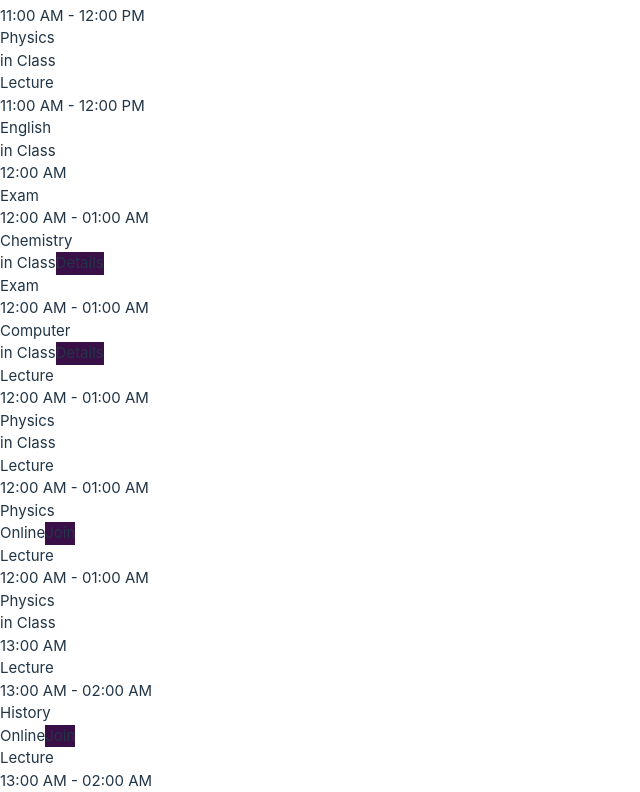
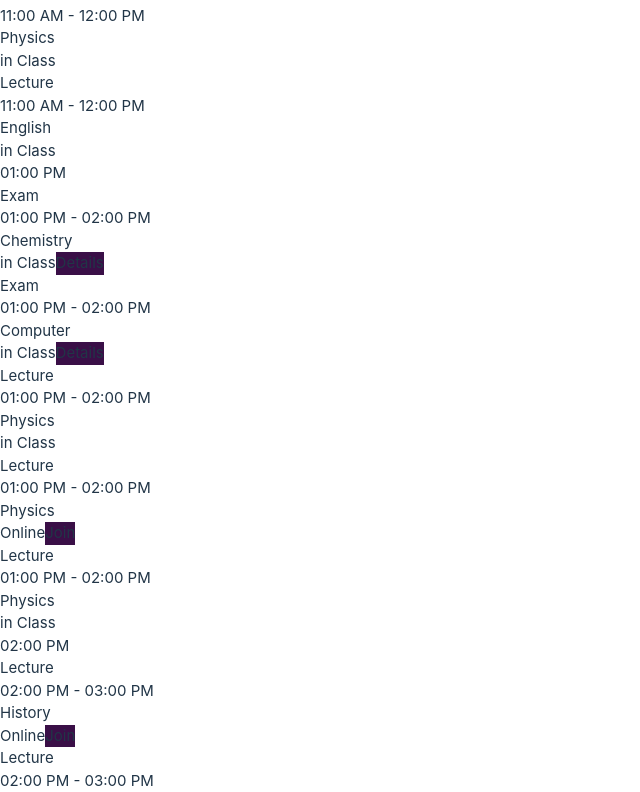
Before and after one commit to habeebFayez/school-management-system, a React (Vite) app: page /teacher/schedule in a window 1280 px wide. Shown: the part 3462-4254 px from the top of the page, without its empty margins (0-640 px from the left). Built offline with nearby package versions, Linux system fonts and the light colour scheme; sample sign-in values are in the browser's storage.

Commit message:
updated the schedule

```diff
--- a/src/pages/Teacher/Schedule .jsx
+++ b/src/pages/Teacher/Schedule .jsx
@@ -1,12 +1,11 @@
-import React from 'react';
+import React, { useState } from 'react';
 import Layout from '../../components/layouts/Layout';
-import {ChevronLeft,ChevronRight} from 'lucide-react';
 import { format, startOfWeek, addDays, isToday } from 'date-fns';
 
-// const days = ['Monday 26/05', 'Tuesday 27/05', 'Wednesday 28/05', 'Thursday 29/05', 'Friday 30/05'];
-const times = ['08:00 AM', '09:00 AM', '10:00 AM', '11:00 AM','12:00 AM','13:00 AM'];
+const times = ['08:00 AM', '09:00 AM', '10:00 AM', '11:00 AM', '01:00 PM', '02:00 PM'];
+
 const today = format(new Date(), 'MMMM yyyy');
-const weekStart = startOfWeek(new Date(), { weekStartsOn: 1 }); // 1 = Monday
+const weekStart = startOfWeek(new Date(), { weekStartsOn: 1 }); // Monday start
 const days = Array.from({ length: 5 }).map((_, i) => {
   const date = addDays(weekStart, i);
   return {
@@ -15,6 +14,7 @@ const days = Array.from({ length: 5 }).map((_, i) => {
     isToday: isToday(date)
   };
 });
+
 const scheduleData = {
   '08:00 AM': [
     { day: 0, type: 'Lecture', subject: 'Biology', mode: 'Online' },
@@ -38,20 +38,20 @@ const scheduleData = {
     { day: 4, type: 'Lecture', subject: 'Biology', mode: 'Online', join: true }
   ],
   '11:00 AM': [
-    { day: 0, type: 'Exam', subject: 'Physics', mode: 'Online', time: '12:00 PM - 01:00 PM' },
+    { day: 0, type: 'Exam', subject: 'Physics', mode: 'Online' },
     { day: 1, type: 'Lecture', subject: 'Physics', mode: 'Online' },
     { day: 2, type: 'Lecture', subject: 'Math', mode: 'in Class' },
     { day: 3, type: 'Lecture', subject: 'Physics', mode: 'in Class' },
     { day: 4, type: 'Lecture', subject: 'English', mode: 'in Class' }
   ],
-  '12:00 AM': [
+  '01:00 PM': [
     { day: 0, type: 'Exam', subject: 'Chemistry', mode: 'in Class', details: true },
     { day: 1, type: 'Exam', subject: 'Computer', mode: 'in Class', details: true },
-    { day: 2, type: 'Lecture', subject: 'Physics', mode: 'in Class'  },
+    { day: 2, type: 'Lecture', subject: 'Physics', mode: 'in Class' },
     { day: 3, type: 'Lecture', subject: 'Physics', mode: 'Online', join: true },
     { day: 4, type: 'Lecture', subject: 'Physics', mode: 'in Class' }
   ],
-  '13:00 AM': [
+  '02:00 PM': [
     { day: 0, type: 'Lecture', subject: 'History', mode: 'Online', join: true },
     { day: 1, type: 'Lecture', subject: 'Chemistry', mode: 'in Class' },
     { day: 2, type: 'Lecture', subject: 'Chemistry', mode: 'in Class' },
@@ -61,6 +61,12 @@ const scheduleData = {
 };
 
 const Schedule = () => {
+  const [view, setView] = useState('Week');
+
+  const todayDate = new Date();
+  let todayDayIndex = todayDate.getDay() - 1;
+  if (todayDayIndex < 0 || todayDayIndex > 4) todayDayIndex = 0;
+
   return (
     <Layout currentPage={'Schedule'}>
       <h2 style={{
@@ -75,44 +81,90 @@ const Schedule = () => {
       </h2>
       <div className="p-4 bg-white text-sm">
         <div className="flex items-center mb-4">
-    {/* Week Dropdown (Left-aligned) */}
-    <select className="border bg-gray-200 rounded-md px-2 py-1">
-      <option>Week</option>
-      <option>Today</option>
+          <select
+            className="border bg-gray-200 rounded-md px-2 py-1"
+            value={view}
+            onChange={(e) => setView(e.target.value)}
+          >
+            <option value="Week">Week</option>
+            <option value="Day">Day</option>
           </select>
 
-    {/* Centered Date Header with Arrows */}
           <div className="flex-1 flex justify-center items-center gap-4">
-
-{/* <ChevronLeft /> */}
             <span className="text-gray-900 font-semibold text-xl">{today}</span>
-  {/* <ChevronRight /> */}
+          </div>
         </div>
 
-  </div>
-
-
-
-        <div className="grid grid-cols-[100px_repeat(5,1fr)] border rounded overflow-hidden ">
+        {view === 'Week' ? (
+          <div className="grid grid-cols-[100px_repeat(5,1fr)] border rounded overflow-hidden">
             <div className="bg-white"></div>
             {days.map((day) => (
               <div
                 key={day.label}
-             className={`p-2 text-center font-semibold bg-white ${day.isToday  ? 'bg-gradient-to-br from-[#10062B] to-[#4F0129] text-white' : 'bg-gray-100'}`}
+                className={`p-2 text-center font-semibold bg-white ${day.isToday ? 'bg-gradient-to-br from-[#10062B] to-[#4F0129] text-white' : 'bg-gray-100'}`}
               >
                 {day.label}
               </div>
             ))}
-
             {times.map((time) => (
               <React.Fragment key={time}>
-              <div className="border-t p-2 text-sm font-semibold ">{time}</div>
+                <div className="border-t p-2 text-sm font-semibold">{time}</div>
                 {Array(5).fill(0).map((_, dayIdx) => {
                   const slot = scheduleData[time]?.find((s) => s.day === dayIdx);
                   return (
                     <div key={dayIdx} className="border-t p-2 text-sm h-full">
                       {slot ? (
-                     <div className={`rounded-md p-2 h-full text-white flex flex-col gap-5 justify-between ${slot.type === 'Exam' ? 'bg-[#4F0129] hover:bg-[#4f0129ef]' : 'bg-[#10062B] hover:bg-[#10062bef]'}`}>
+                        <ScheduleCard slot={slot} time={time} />
+                      ) : null}
+                    </div>
+                  );
+                })}
+              </React.Fragment>
+            ))}
+          </div>
+        ) : (
+          // Day view with lunch break inserted between 11AM and 1PM
+          <div className="grid grid-cols-[100px_1fr] border rounded overflow-hidden">
+            <div className="bg-white"></div>
+            <div className="p-2 text-center font-semibold bg-gradient-to-br from-[#10062B] to-[#4F0129] text-white">
+              {days[todayDayIndex].label}
+            </div>
+
+            {times.map((time) => {
+              // Skip rendering 12:00 PM slot since no lectures, lunch instead inserted manually
+              const slot = scheduleData[time]?.find((s) => s.day === todayDayIndex);
+              const defaultHeight = 130;
+
+              return (
+                <React.Fragment key={time}>
+                  <div className="border-t p-2 text-sm font-semibold">{time}</div>
+                  <div className="border-t p-2 text-sm flex items-center w-full" style={{ height: defaultHeight }}>
+                    {slot ? <ScheduleCard slot={slot} time={time} /> : null}
+                  </div>
+
+                  {/* Insert lunch break after 11:00 AM */}
+                  {time === '11:00 AM' && (
+                    <>
+                      <div className="border-t p-2 text-sm font-semibold"></div>
+                      <div className="border-t p-2 text-sm h-[50px] bg-green-500 text-white flex flex-col justify-center items-center font-semibold">
+                        <span>Lunch Break</span>
+                        <span className="text-xs font-normal">12:00 PM - 01:00 PM</span>
+                      </div>
+                    </>
+                  )}
+                </React.Fragment>
+              );
+            })}
+          </div>
+        )}
+      </div>
+    </Layout>
+  );
+};
+
+const ScheduleCard = ({ slot, time }) => {
+  return (
+    <div className={`w-full rounded-md p-2 h-full text-white flex flex-col gap-5 justify-between ${slot.type === 'Exam' ? 'bg-[#4F0129] hover:bg-[#4f0129ef]' : 'bg-[#10062B] hover:bg-[#10062bef]'}`}>
       <div>
         <div className="font-bold text-xs">{slot.type}</div>
         <div className="text-xs">{slot.time || `${time} - ${addHour(time)}`}</div>
@@ -120,19 +172,10 @@ const Schedule = () => {
       </div>
       <div className="flex justify-between text-xs">
         <span className="text-green-400">{slot.mode}</span>
-                          {slot.details && <button className="bg-white text-black font-semibold py-1 w-2/6 hover:bg-gray-200  rounded">Details</button>}
+        {slot.details && <button className="bg-white text-black font-semibold py-1 w-2/6 hover:bg-gray-200 rounded">Details</button>}
         {slot.join && <button className="bg-white text-black font-semibold py-1 w-2/6 hover:bg-gray-200 rounded">Join</button>}
       </div>
     </div>
-                    ) : null}
-                  </div>
-                );
-              })}
-            </React.Fragment>
-          ))}
-        </div>
-      </div>
-    </Layout>
   );
 };
 
```
Lines whose indentation alone changed are shown as unchanged.
